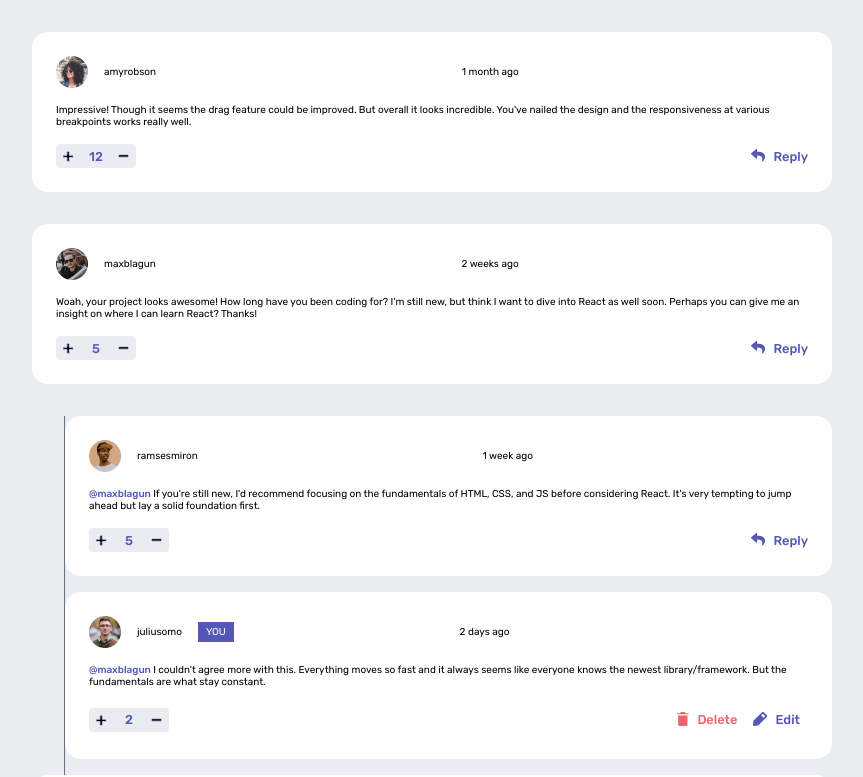
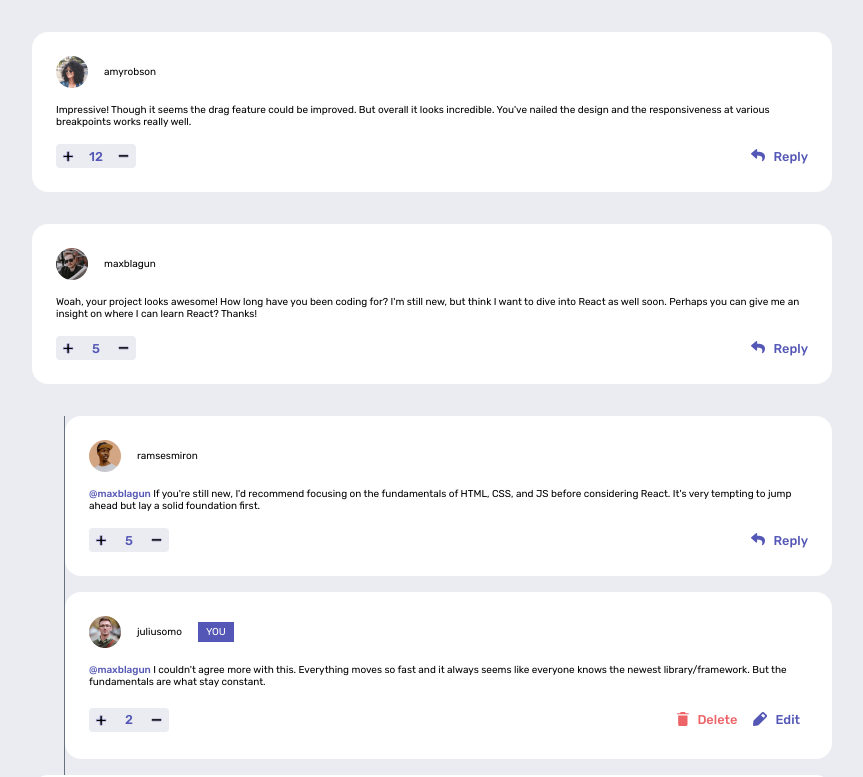
Before and after one commit to riwepo/fem-interactive-comments-section, a React (Create React App) app: page / in a window 1280 px wide. Shown: the top 777 px of the page, without its empty margins (208-1071 px from the left). Built offline with nearby package versions, Linux system fonts and the light colour scheme.

Commit message:
change createdAt to howOld

```diff
--- a/src/components/comment/Comment.js
+++ b/src/components/comment/Comment.js
@@ -62,7 +62,7 @@ function Comment({ comment, onCreateReplyClick }) {
             isYou={userIsCurrentUser}
             user={comment.user}
           />
-          <p className={classes.createdAt}>{comment.createdAt}</p>
+          <p className={classes.howOld}>{comment.howOld}</p>
           {!isEditing && (
             <p className={classes.content}>
               {comment.replyToUsername && (
```
